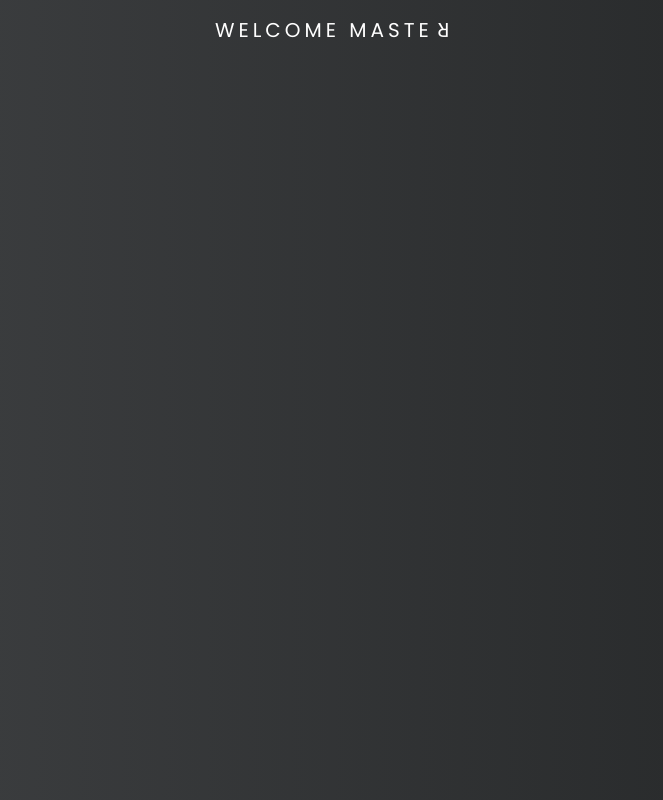
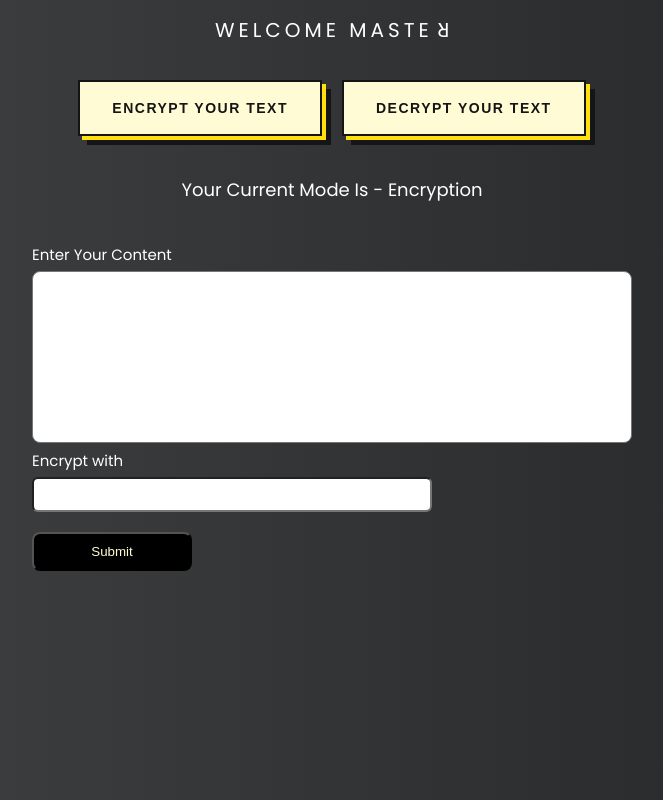
Before and after one commit to mdabhnx/text-to-aes, a React (Vite) app: page / in a window 1280 px wide. Shown: the whole page, without its empty margins (308-971 px from the left). Built offline with nearby package versions, Linux system fonts and the light colour scheme.

Commit message:
basic design added

```diff
--- a/src/App.tsx
+++ b/src/App.tsx
@@ -1,10 +1,60 @@
+import { useState } from 'react';
+
 const App = () => {
+  const [currentState, setCurrentState] = useState<'encrypt' | 'decrypt'>(
+    'encrypt',
+  );
+
   return (
     <div className='container'>
       <div className='container-box'>
         <header className='header'>
           Welcome Maste<p>r</p>
         </header>
+        <div className='content'>
+          <div className='options'>
+            <button
+              className='btn'
+              onClick={() => {
+                setCurrentState('encrypt');
+              }}
+            >
+              Encrypt Your Text
+            </button>
+            <button
+              className='btn'
+              onClick={() => {
+                setCurrentState('decrypt');
+              }}
+            >
+              Decrypt Your Text
+            </button>
+          </div>
+        </div>
+
+        <div className='operations-container'>
+          <div className='current-state-message'>
+            Your Current Mode Is -{' '}
+            {currentState === 'encrypt' ? 'Encryption' : 'Decryption'}
+          </div>
+          <div className='operation'>
+            <div className='content'>
+              <>
+                <div className='title'>Enter Your Content</div>
+                <textarea cols={30} rows={10}></textarea>
+              </>
+              <>
+                <div className='title'>
+                  {currentState === 'encrypt' ? 'Encrypt' : 'Decrypt'} with
+                </div>
+                <input className='inp-password' type='password' />
+                <div className='submit-btn'>
+                  <button>Submit</button>
+                </div>
+              </>
+            </div>
+          </div>
+        </div>
       </div>
     </div>
   );
--- a/src/styles.scss
+++ b/src/styles.scss
@@ -26,6 +26,7 @@ body {
     display: flex;
     justify-content: center;
     align-items: center;
+    flex-direction: column;
 
     .header {
       display: flex;
@@ -46,5 +47,101 @@ body {
         }
       }
     }
+
+    .content {
+      margin-top: 40px;
+      .options {
+        display: flex;
+        gap: 20px;
+        .btn {
+          background: #fffcd5;
+          box-shadow: 4px 4px #ffe00b, 9px 9px #151515;
+          color: #151515;
+          text-transform: lowercase;
+          border: solid 2px #151515;
+          text-decoration: none;
+          padding: 18px 32px;
+          display: inline-flex;
+          align-items: center;
+          font-size: 14px;
+          font-weight: 700;
+          position: relative;
+          z-index: 1;
+          transition: 0.5s cubic-bezier(0.785, 0.135, 0.15, 0.86);
+          cursor: pointer;
+          overflow: hidden;
+          transition-delay: 0s !important;
+          text-transform: uppercase !important;
+          letter-spacing: 1.5px;
+          font-family: freight-sans-pro, sans-serif;
+        }
+        .btn::before {
+          position: absolute;
+          content: '';
+          top: 0;
+          right: 0;
+          width: 0%;
+          height: 100%;
+          background: #151515;
+          z-index: -1;
+          transition: 0.5s cubic-bezier(0.785, 0.135, 0.15, 0.86);
+        }
+        .btn:hover::before {
+          width: 100%;
+          left: 0;
+          right: unset;
+        }
+        .btn:hover {
+          box-shadow: 0 0 #ffe00b, 0 0 #151515;
+          color: white;
+        }
+      }
+    }
+
+    .operations-container {
+      margin-top: 40px;
+      .current-state-message {
+        font-size: 1.8rem;
+        text-align: center;
+      }
+      .operation {
+        .content {
+          .title {
+            margin-bottom: 5px;
+          }
+          textarea {
+            width: 600px;
+            resize: none;
+            padding: 5px;
+            border-radius: 8px;
+            font-size: 1.4rem;
+            &:focus {
+              outline: none;
+            }
+          }
+          .inp-password {
+            width: 400px;
+            padding: 8px;
+            border-radius: 6px;
+            &:focus {
+              outline: none;
+            }
+          }
+          .submit-btn {
+            margin-top: 2rem;
+            button {
+              padding: 1rem;
+              width: 160px;
+              border-radius: 8px;
+              background-color: black;
+              color: #fffcd5;
+              &:hover {
+                cursor: pointer;
+              }
+            }
+          }
+        }
+      }
+    }
   }
 }
```
Also changed, not shown: 1 other file (tests, documents, lock files or other folders).
